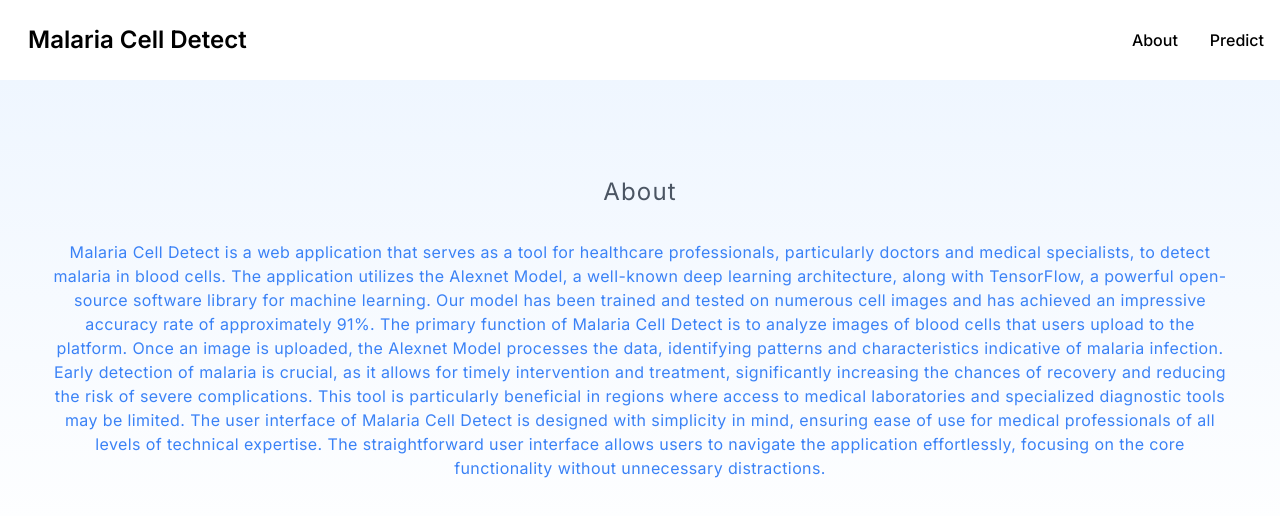
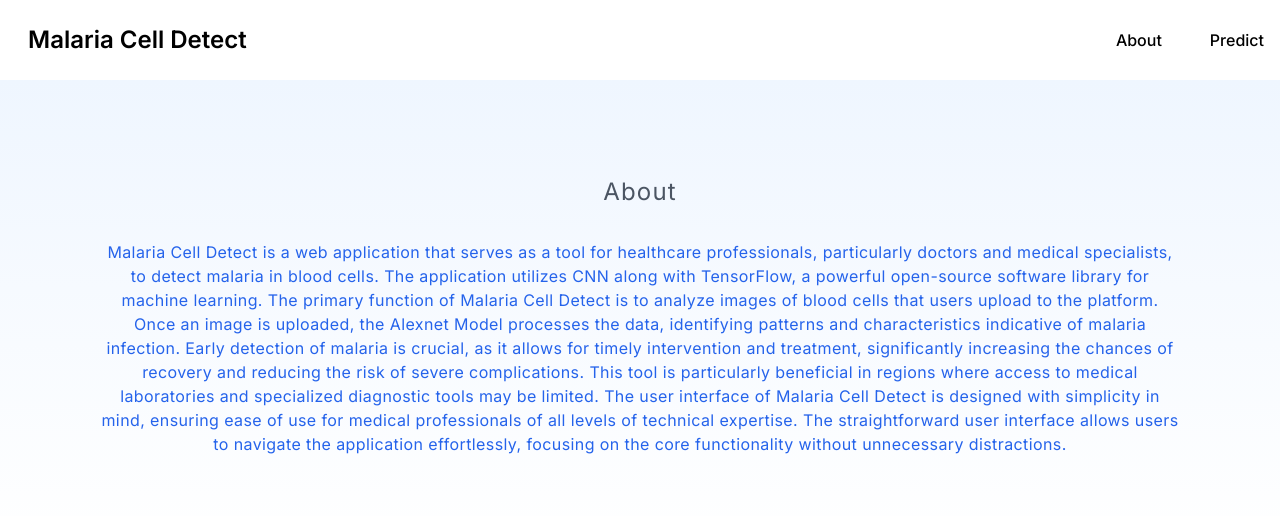
Before and after one commit to somenath203/malaria-cell-image-classification, a Next.js app in the folder frontend/: page /pages/about in a window 1280 px wide. Shown: the top 516 px of the page. Built offline with nearby package versions, Linux system fonts and the light colour scheme.

Commit message:
commited

```diff
--- a/frontend/app/components/Navbar.jsx
+++ b/frontend/app/components/Navbar.jsx
@@ -4,15 +4,16 @@
   return (
     <>
       <nav className="bg-white border-gray-200">
-        <div className="max-w-screen-xl flex flex-wrap items-center justify-between mx-auto p-4 py-6">
+        <div className="max-w-screen-xl flex flex-col lg:flex-row items-center justify-between mx-auto p-4 py-6">
           <a className="flex items-center space-x-3 rtl:space-x-reverse">
             <i className="fa-solid fa-hand-holding-droplet text-3xl text-blue-500"></i>
-            <span className="self-center text-2xl font-semibold whitespace-nowrap">
+            <span className="self-center text-xl lg:text-2xl font-semibold whitespace-nowrap">
               Malaria Cell Detect
             </span>
           </a>
-          <div className="hidden w-full md:block md:w-auto" id="navbar-default">
-            <ul className="font-medium flex flex-col p-4 md:p-0 mt-4 border border-gray-100 rounded-lg bg-gray-50 md:flex-row md:space-x-8 rtl:space-x-reverse md:mt-0 md:border-0 md:bg-white">
+
+          <div className="w-auto text-center">
+            <ul className="font-medium flex gap-4 p-4 md:p-0 mt-4 md:flex-row md:space-x-8 rtl:space-x-reverse md:mt-0">
               <li>
                 <Link
                   href="/pages/about"
--- a/frontend/app/layout.js
+++ b/frontend/app/layout.js
@@ -1,10 +1,13 @@
 'use client';
 import { Inter } from 'next/font/google';
 import { Provider } from 'react-redux';
+import { ToastContainer } from 'react-toastify';
+import 'react-toastify/dist/ReactToastify.css';
 
 import './globals.css';
 import Navbar from './components/Navbar';
 import store from './redux/store';
+
 
 const inter = Inter({ subsets: ['latin'] });
 
@@ -17,17 +20,15 @@
 
         <Navbar />
 
-        <Provider store={store}>
-        {children}
-        </Provider>
+        <Provider store={store}>{children}</Provider>
+
+        <ToastContainer />
 
         <script
           src="https://kit.fontawesome.com/1b20c7f767.js"
           crossOrigin="anonymous"
         ></script>
-
       </body>
-
     </html>
   );
 }
--- a/frontend/app/pages/about/page.jsx
+++ b/frontend/app/pages/about/page.jsx
@@ -6,15 +6,12 @@
 
           <p className="text-2xl tracking-wider">About</p>
 
-          <p className="text-base tracking-wide px-8 text-blue-500">
+          <p className="text-base tracking-wide lg:px-20 text-blue-600">
             Malaria Cell Detect is a web application that serves as a
             tool for healthcare professionals, particularly doctors and medical
             specialists, to detect malaria in blood cells. The application
-            utilizes the Alexnet Model, a well-known deep learning architecture,
-            along with TensorFlow, a powerful open-source software
-            library for machine learning. Our model has been trained and tested
-            on numerous cell images and has achieved an impressive accuracy rate
-            of approximately 91%. The primary function of Malaria Cell Detect is
+            utilizes CNN along with TensorFlow, a powerful open-source software
+            library for machine learning. The primary function of Malaria Cell Detect is
             to analyze images of blood cells that users upload
             to the platform. Once an image is uploaded, the Alexnet Model
             processes the data, identifying patterns and characteristics
--- a/frontend/app/pages/predict/page.jsx
+++ b/frontend/app/pages/predict/page.jsx
@@ -4,14 +4,13 @@
 import axios from 'axios';
 import { useDispatch } from 'react-redux';
 import { useRouter } from 'next/navigation';
+import { toast } from 'react-toastify';
 
 import Loader from './../../components/Loader';
 import { setPredResult } from './../../redux/predictedResultSlice';
 import { setImage } from './../../redux/imageSlice';
 
-
 const Page = () => {
-
   const [loading, setLoading] = useState();
 
   const dispatch = useDispatch();
@@ -22,9 +21,7 @@
     accept: 'image/*',
     maxFiles: 1,
     onDrop: async (acceptedFiles) => {
-
       try {
-
         setLoading(true);
 
         const formData = new FormData();
@@ -32,7 +29,7 @@
         formData.append('fileUploadedByUser', acceptedFiles[0]);
 
         const { data } = await axios.post(
-          `http://127.0.0.1:8000/predict`,
+          `${process.env.NEXT_PUBLIC_BACKEND_FASTAPI_URL}/predict`,
           formData,
           {
             headers: {
@@ -41,37 +38,60 @@
           }
         );
 
+        dispatch(setPredResult(data?.predicted_result));
+        dispatch(setImage(URL.createObjectURL(acceptedFiles[0])));
+
         setLoading(false);
-
-        dispatch(setPredResult(data?.predicted_result));
-        dispatch(setImage(URL.createObjectURL(acceptedFiles[0])))
 
         router.push('/pages/result');
 
+        toast.success('Your prediction has been made successfully', {
+          position: 'top-center',
+          autoClose: 5000,
+          hideProgressBar: false,
+          closeOnClick: true,
+          pauseOnHover: true,
+          draggable: true,
+          theme: 'light',
+        });
+
       } catch (error) {
-
         setLoading(false);
 
-        alert('something went wrong');
+        toast.error('Something went wrong!! Please try after sometime', {
+          position: 'top-center',
+          autoClose: 5000,
+          hideProgressBar: false,
+          closeOnClick: true,
+          pauseOnHover: true,
+          draggable: true,
+          theme: 'light',
+        });
 
         console.log(error);
       }
     },
     onDropRejected: () => {
-      // toast.error("Multiple photos are not allowed");
-      alert('multiple files are not allowed');
+      toast.error('Multiple files are not allowed', {
+        position: 'top-center',
+        autoClose: 5000,
+        hideProgressBar: false,
+        closeOnClick: true,
+        pauseOnHover: true,
+        draggable: true,
+        theme: 'light',
+      });
     },
   });
 
   return (
     <>
-
       {loading && <Loader />}
 
       <section>
-        <div className="container mx-auto flex px-5 py-24 items-center justify-center flex-col bg-gradient-to-b from-blue-50 to-white">
+        <div className="container mx-auto flex px-5 py-16 lg:py-24 items-center justify-center flex-col bg-gradient-to-b from-blue-50 to-white">
           <div
-            className={`w-8/12 p-20 mt-10 py-24 border-blue-500 border-dotted rounded-3xl border-2 bg-blue-100 flex items-center justify-center hover:cursor-pointer ${
+            className={`w-11/12 lg:w-8/12 p-10 lg:p-24 mt-10 py-24 border-blue-500 border-dotted rounded-3xl border-2 bg-blue-100 flex items-center justify-center hover:cursor-pointer ${
               isDragActive ? 'border-blue-900 bg-blue-200' : 'border-blue-600'
             }`}
             {...getRootProps()}
@@ -82,7 +102,7 @@
               <span>
                 <i className="fa-solid fa-cloud-arrow-up text-5xl text-blue-500"></i>
               </span>
-              <span className="text-lg tracking-wide">
+              <span className="text-sm lg:text-lg tracking-wide">
                 drop your cell image or click here to upload
               </span>
             </p>
--- a/frontend/app/pages/result/page.jsx
+++ b/frontend/app/pages/result/page.jsx
@@ -4,6 +4,7 @@
 import { useRef } from 'react';
 import ReactToPrint from 'react-to-print';
 import { v4 as uuidv4 } from 'uuid';
+
 
 const Page = () => {
 
@@ -15,7 +16,8 @@
   return (
     <>
       <section>
-        <div className="container mx-auto flex py-16 items-center justify-center flex-col gap-6  bg-gradient-to-b from-blue-50 to-white">
+        <div className="container mx-auto flex py-16 text-center items-center justify-center flex-col gap-6  bg-gradient-to-b from-blue-50 to-white">
+
           {!predResultData && !imageData && (
             <>
               <p className="text-3xl tracking-wide uppercase">
@@ -26,7 +28,7 @@
 
           {predResultData && imageData && (
             <>
-              <div className="container mx-auto flex items-center justify-center flex-col gap-6" ref={resultPrintRef}>
+              <div className="container mx-auto text-center flex items-center justify-center flex-col gap-6" ref={resultPrintRef}>
                 <div>
                   <p className="text-2xl tracking-wider mb-5 font-medium">
                     Predicted Result
@@ -41,7 +43,7 @@
                   />
                 </div>
                 <div>
-                  <p className="text-2xl mt-4 tracking-wide">
+                  <p className="text-2xl mt-4 tracking-wide px-8">
                     The above imput image of the cell is{' '}
                     <span className="text-blue-600 font-semibold">
                       {predResultData}
--- a/frontend/app/pages/welcome/page.jsx
+++ b/frontend/app/pages/welcome/page.jsx
@@ -8,7 +8,7 @@
   return (
     <>
       <section className="text-gray-600 body-font bg-gradient-to-b from-blue-50 to-white">
-        <div className="container mx-auto flex px-5 py-24 items-center justify-center flex-col">
+        <div className="container mx-auto flex px-5 py-16 lg:py-24 items-center justify-center flex-col">
           <Image
             className="mb-10 object-cover object-center rounded-full shadow-lg w-56"
             alt="malariacellimage"
--- a/frontend/package.json
+++ b/frontend/package.json
@@ -17,6 +17,7 @@
     "react-dropzone": "^14.2.3",
     "react-redux": "^9.1.0",
     "react-to-print": "^2.15.1",
+    "react-toastify": "^10.0.5",
     "uuid": "^9.0.1"
   },
   "devDependencies": {
```
Also changed, not shown: 2 other files (tests, documents, lock files or other folders).
